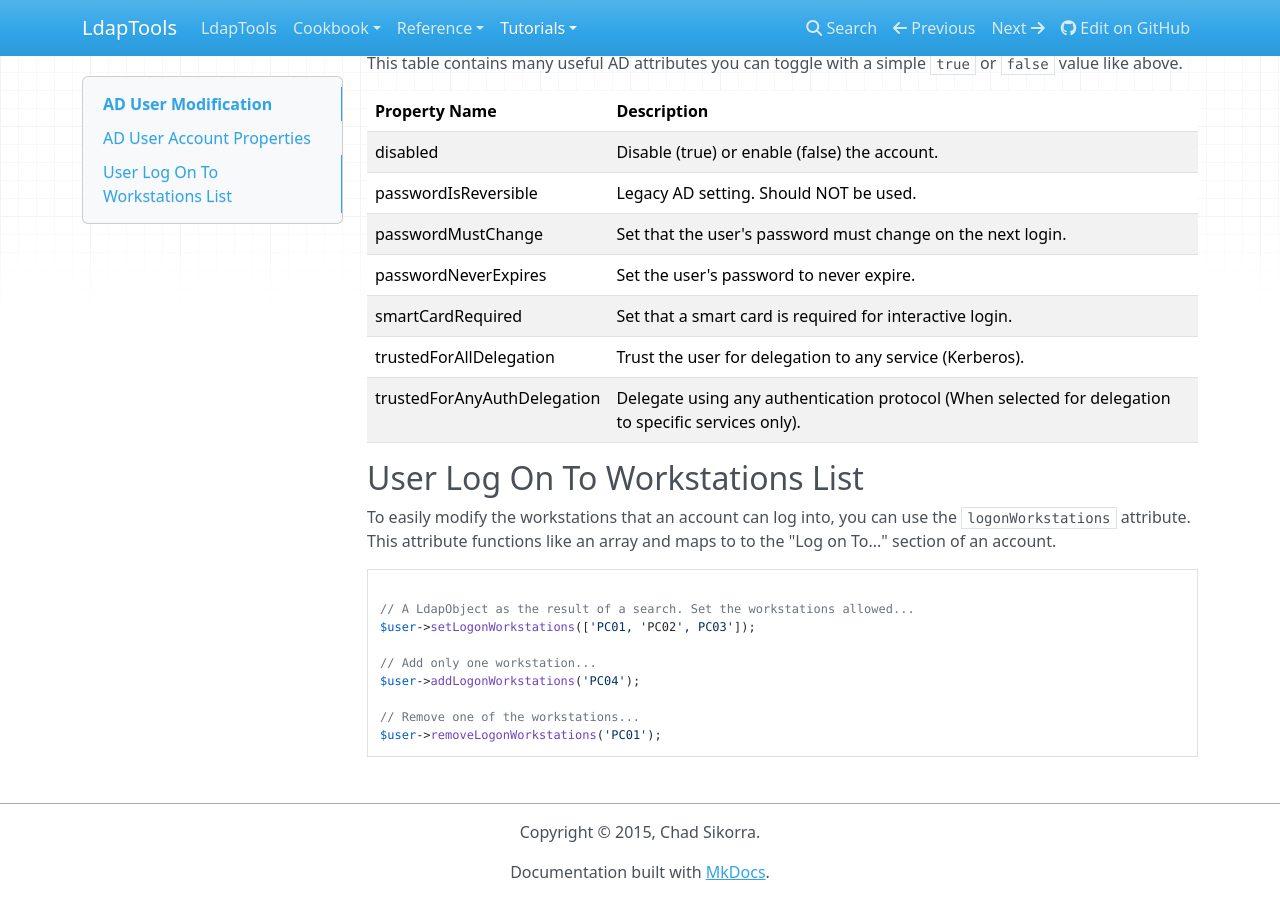
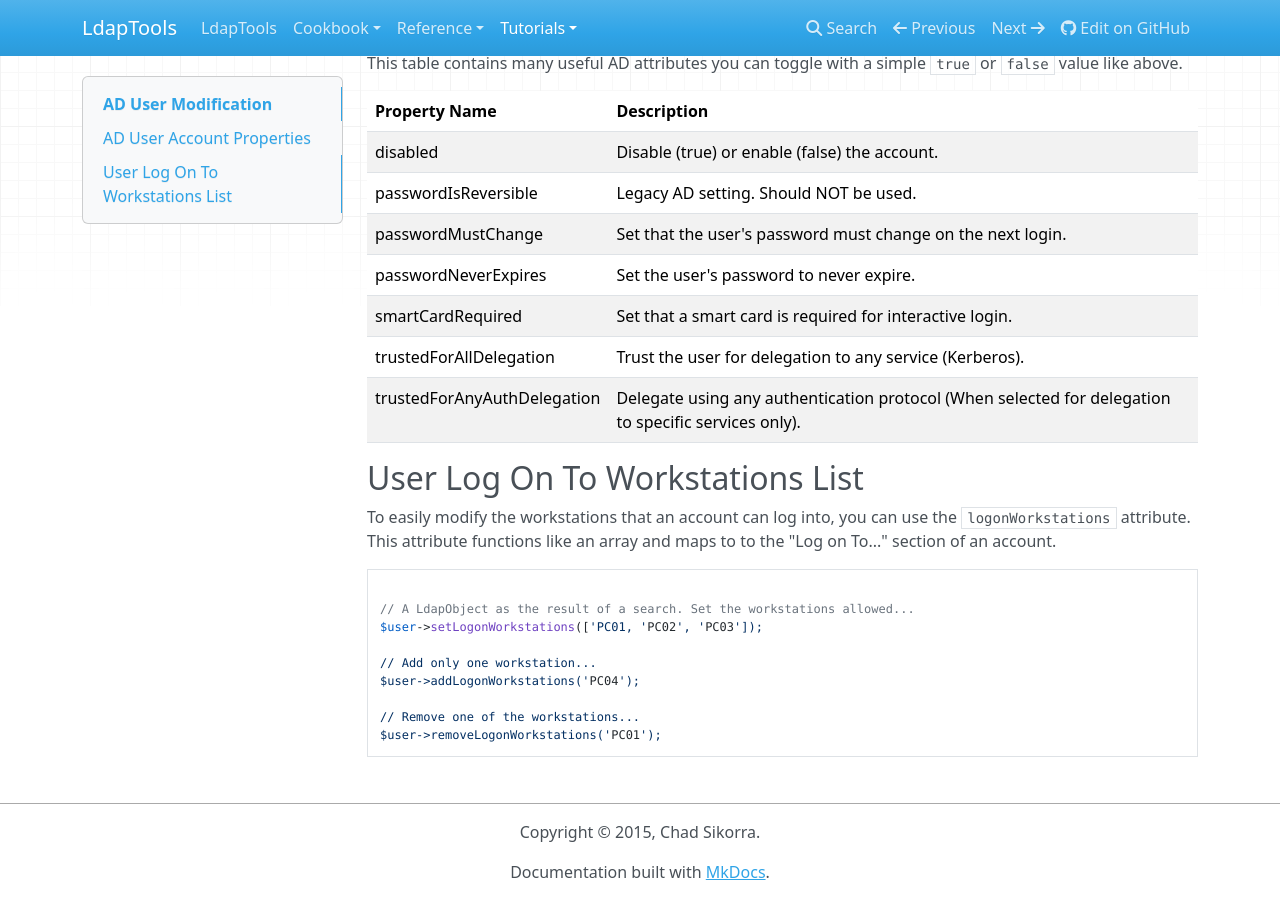
Before and after one commit to ldaptools/ldaptools, an MkDocs documentation site: the page built from docs/en/tutorials/AD-User-Modification.md, in a window 1280 px wide and 900 px high, scrolled down 649 px. Built offline with MkDocs 1.6.1, drawn with Linux system fonts in a browser that asks for light colours; nearby versions of some CDN libraries.

Commit message:
Don't forget the quotes in the array for the docs...

````diff
--- a/docs/en/tutorials/AD-User-Modification.md
+++ b/docs/en/tutorials/AD-User-Modification.md
@@ -50,7 +50,7 @@ attribute functions like an array and maps to to the "Log on To..." section of a
 ```php
 
 // A LdapObject as the result of a search. Set the workstations allowed...
-$user->setLogonWorkstations(['PC01, 'PC02', PC03']);
+$user->setLogonWorkstations(['PC01, 'PC02', 'PC03']);
 
 // Add only one workstation...
 $user->addLogonWorkstations('PC04');
````
